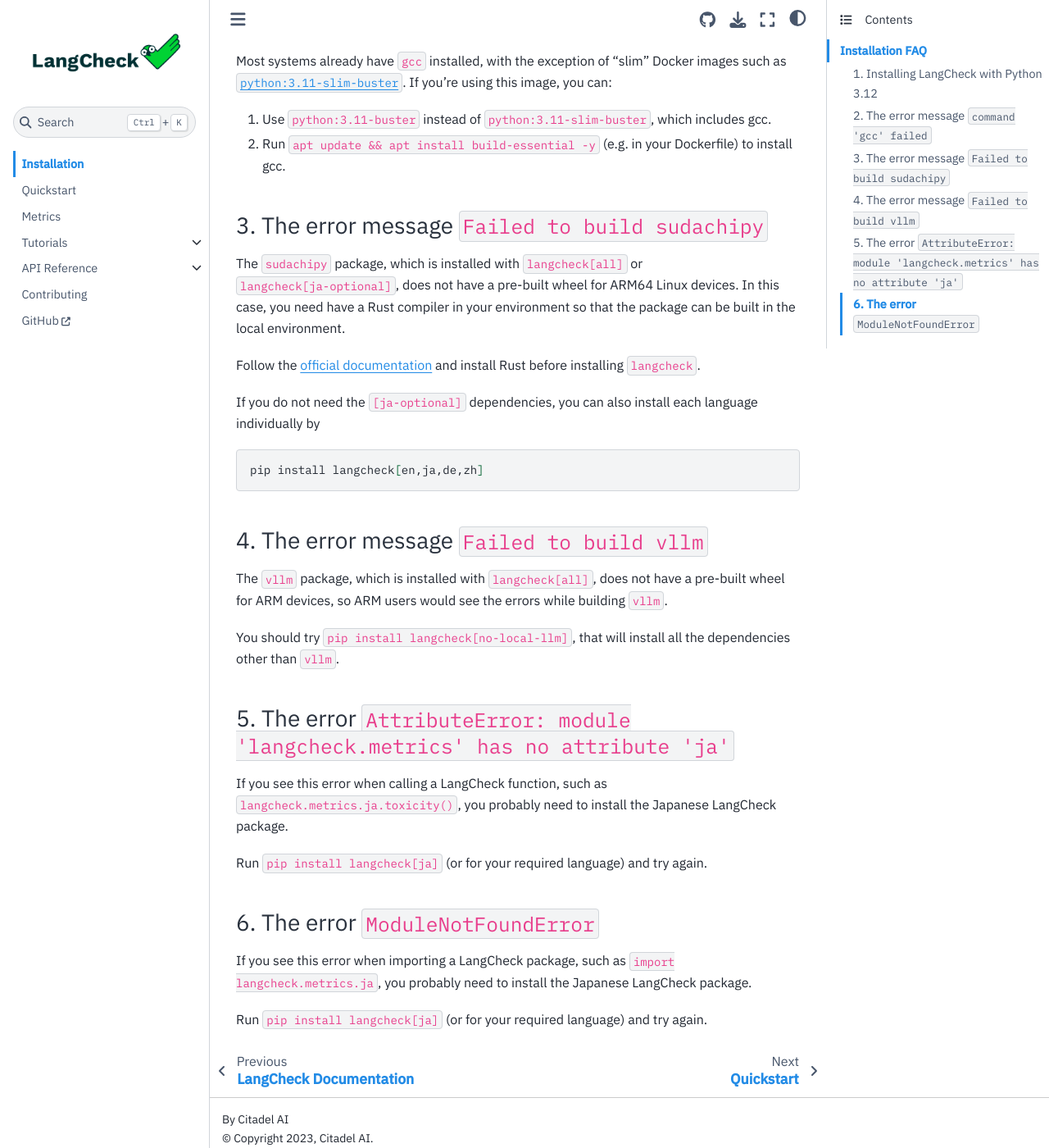
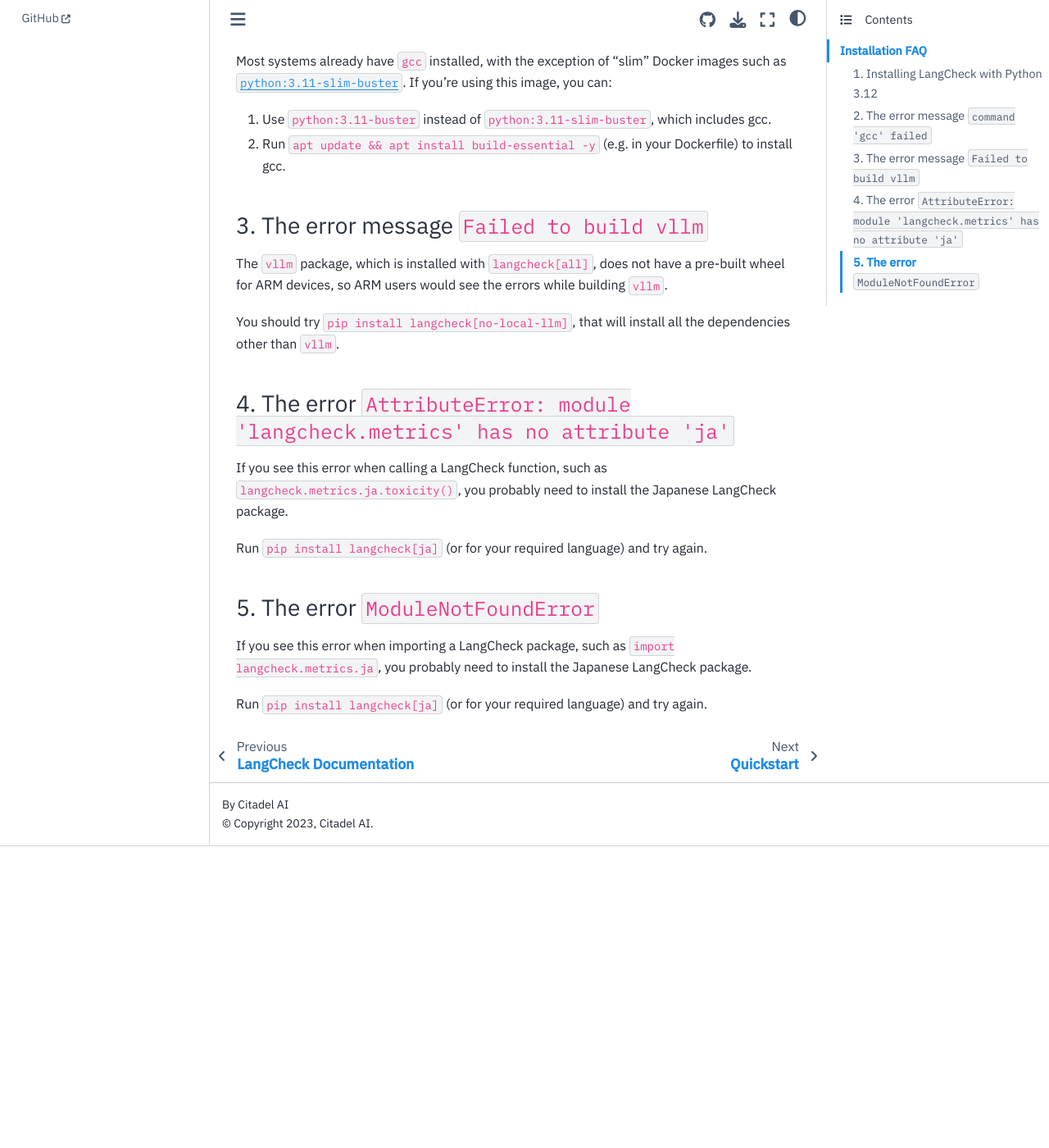
Before and after one commit to citadel-ai/langcheck, a Sphinx documentation site: the page built from docs/installation.md, in a window 1280 px wide and 1400 px high, scrolled down 1509 px. Shown: the whole window at 82% size. Built offline with Sphinx 7.4.7 and the Sphinx Book theme 1.1.4, drawn with Linux system fonts in a browser that asks for light colours; after the commit the page ends 2541 px from its top, so only the background shows below that.

Commit message:
remove rust

````diff
--- a/docs/installation.md
+++ b/docs/installation.md
@@ -58,32 +58,19 @@
 1. Use `python:3.11-buster` instead of `python:3.11-slim-buster`, which includes gcc.
 1. Run `apt update && apt install build-essential -y` (e.g. in your Dockerfile) to install gcc.
 
-### 3. The error message `Failed to build sudachipy`
-
-The `sudachipy` package, which is installed with `langcheck[all]` or `langcheck[ja-optional]`, does not have a pre-built wheel for ARM64 Linux devices.
-In this case, you need have a Rust compiler in your environment so that the package can be built in the local environment.
-
-Follow the [official documentation](https://www.rust-lang.org/tools/install) and install Rust before installing `langcheck`.
-
-If you do not need the `[ja-optional]` dependencies, you can also install each language individually by
-
-```sh
-pip install langcheck[en,ja,de,zh]
-```
-
-### 4. The error message `Failed to build vllm`
+### 3. The error message `Failed to build vllm`
 
 The `vllm` package, which is installed with `langcheck[all]`, does not have a pre-built wheel for ARM devices, so ARM users would see the errors while building `vllm`.
 
 You should try `pip install langcheck[no-local-llm]`, that will install all the dependencies other than `vllm`.
 
-### 5. The error `AttributeError: module 'langcheck.metrics' has no attribute 'ja'`
+### 4. The error `AttributeError: module 'langcheck.metrics' has no attribute 'ja'`
 
 If you see this error when calling a LangCheck function, such as `langcheck.metrics.ja.toxicity()`, you probably need to install the Japanese LangCheck package.
 
 Run `pip install langcheck[ja]` (or for your required language) and try again.
 
-### 6. The error `ModuleNotFoundError`
+### 5. The error `ModuleNotFoundError`
 
 If you see this error when importing a LangCheck package, such as `import langcheck.metrics.ja`, you probably need to install the Japanese LangCheck package.
 
````
Also changed, not shown: README.md (+0 -8 lines), 1 other file.
